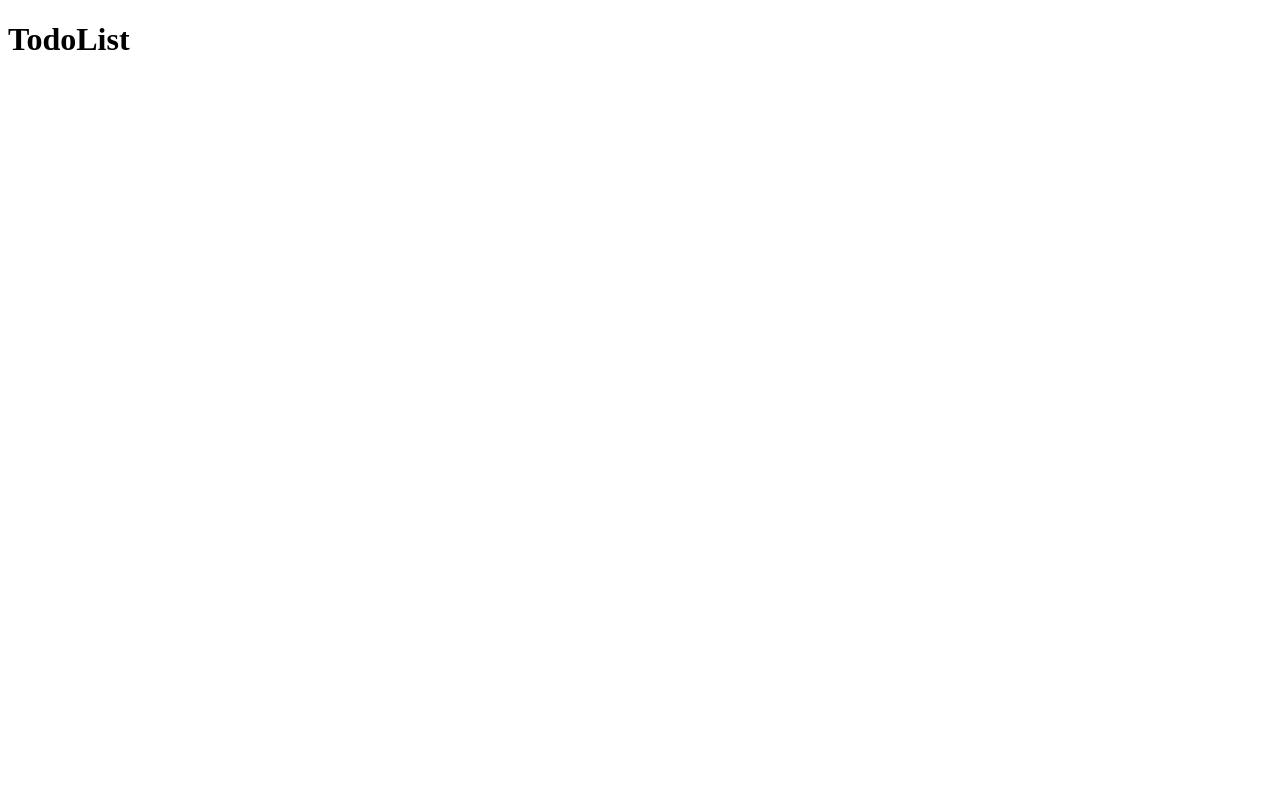
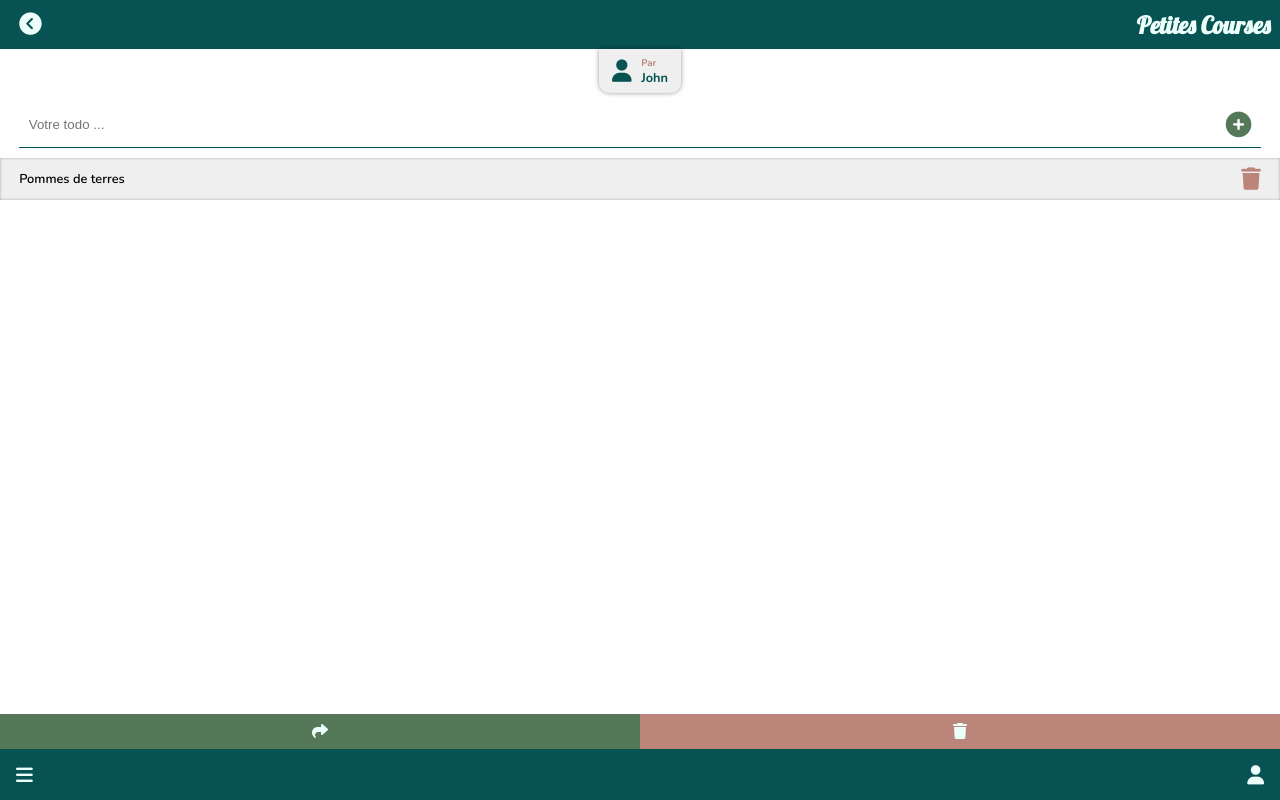
Before and after one commit to jojondass/todo-app-react, a React (Create React App) app: page / in a window 1280 px wide. Built offline with nearby package versions, Linux system fonts and the light colour scheme.

Commit message:
Fin de la page de rendu des todos

```diff
--- a/package.json
+++ b/package.json
@@ -10,9 +10,11 @@
     "@types/node": "^16.11.36",
     "@types/react": "^18.0.9",
     "@types/react-dom": "^18.0.4",
+    "@types/styled-components": "^5.1.25",
     "react": "^18.1.0",
     "react-dom": "^18.1.0",
     "react-scripts": "5.0.1",
+    "styled-components": "^5.3.5",
     "typescript": "^4.6.4",
     "web-vitals": "^2.1.4"
   },
--- a/public/index.html
+++ b/public/index.html
@@ -1,5 +1,5 @@
 <!DOCTYPE html>
-<html lang="en">
+<html lang="fr">
   <head>
     <meta charset="utf-8" />
     <link rel="icon" href="%PUBLIC_URL%/favicon.ico" />
@@ -9,6 +9,10 @@
       name="description"
       content="Web site created using create-react-app"
     />
+    <link rel="preconnect" href="https://fonts.googleapis.com">
+<link rel="preconnect" href="https://fonts.gstatic.com" crossorigin>
+<link rel="stylesheet" href="https://cdnjs.cloudflare.com/ajax/libs/font-awesome/6.1.1/css/all.min.css" integrity="sha512-KfkfwYDsLkIlwQp6LFnl8zNdLGxu9YAA1QvwINks4PhcElQSvqcyVLLD9aMhXd13uQjoXtEKNosOWaZqXgel0g==" crossorigin="anonymous" referrerpolicy="no-referrer" />
+<link href="https://fonts.googleapis.com/css2?family=Lobster&family=Nunito:ital,wght@0,200;0,300;0,400;0,500;0,600;0,700;0,800;0,900;1,200;1,300;1,400;1,500;1,600;1,700;1,800;1,900&display=swap" rel="stylesheet">
     <link rel="apple-touch-icon" href="%PUBLIC_URL%/logo192.png" />
     <!--
       manifest.json provides metadata used when your web app is installed on a
--- a/src/App.tsx
+++ b/src/App.tsx
@@ -1,7 +1,15 @@
+import { GlobalStyle } from './shared/ui'
+import TodoList from './todo-list/TodoList'
+
 /*
-* Ce fichier contient le composant principal
-* qui lui même contient l'application
-*/
+ * Ce fichier contient le composant principal
+ * qui lui même contient l'application
+ */
 export default function App() {
-    return <h1>TodoList</h1>
+  return (
+    <>
+      <GlobalStyle />
+      <TodoList />
+    </>
+  )
 }
--- /dev/null
+++ b/src/shared/ui.tsx
@@ -0,0 +1,235 @@
+// Import de styled components
+import styled, { createGlobalStyle } from 'styled-components'
+
+/**
+ * Ce fichier contient l'intégralité de nos composants
+ * stylisé. Vous retrouverez TOUT le css de l'application
+ * en dessous
+ */
+
+//=====
+//Thème
+//=====
+
+export const theme = {
+  colors: {
+    coldWhite: '#EDFFFB',
+    softBlack: '#4F4F4F',
+    greenOcean: '#075252',
+    validGreen: '#557859',
+    red: '#BB8579',
+    deepBlue: '#264F4A',
+    white: '#EFEFEF',
+  },
+}
+
+//========================================================
+// Style Global : Style des balises HTML nue (sans classe)
+//========================================================
+export const GlobalStyle = createGlobalStyle`
+    body, html {
+        margin: 0;
+        padding: 0;
+        font-family: 'Nunito', sans-serif;
+    }
+
+    h1 {
+        font-family: 'Lobster', sans-serif;
+    }
+`
+//============
+//Les gabarits
+//============
+
+export const AppContainer = styled.main`
+  display: flex;
+  flex-direction: column;
+  box-sizing: border-box;
+  min-width: 100vw;
+  min-height: 100vh;
+  align-items: stretch;
+`
+
+export const CenteredFlexContainer = styled.div`
+  display: flex;
+  justify-content: center;
+`
+
+export const StretchFlexContainer = styled.div`
+  display: flex;
+  align-items: stretch;
+  padding: 0px 1.2rem;
+  margin: 0.6rem 0;
+`
+
+export const TopNav = styled.nav`
+  display: flex;
+  background-color: ${theme.colors.greenOcean};
+  color: ${theme.colors.coldWhite};
+  align-items: center;
+  padding: 0px 0.6rem;
+`
+
+export const TopNavIcon = styled.i`
+  font-size: 1.4rem;
+  padding: 0.6rem;
+  text-align: center;
+  display: flex;
+  align-items: center;
+  justify-content: center;
+  cursor: pointer;
+`
+
+export const TopNavTitle = styled.h1`
+  text-align: right;
+  flex-grow: 2;
+  margin: 0.6rem 0;
+`
+
+export const Tag = styled.div`
+  padding: 0.4rem 0.8rem;
+  border-bottom-left-radius: 10px;
+  border-bottom-right-radius: 10px;
+  box-shadow: 0px 0px 5px rgba(0, 0, 0, 0.4);
+  display: flex;
+  align-items: center;
+  background-color: ${theme.colors.white};
+`
+
+export const TagIcon = styled.i`
+  display: flex;
+  font-size: 1.4rem;
+  color: ${theme.colors.greenOcean};
+`
+
+export const TagLabelContainer = styled.div`
+  display: flex;
+  flex-direction: column;
+  padding-left: 0.6rem;
+`
+
+export const TagLabelEntitled = styled.p`
+  color: ${theme.colors.red};
+  font-size: 0.6rem;
+  font-weight: bold;
+  margin: 0;
+`
+
+export const TagLabel = styled.p`
+  color: ${theme.colors.greenOcean};
+  margin: 0;
+  font-size: 0.8rem;
+  font-weight: bold;
+`
+
+export const InputContainer = styled.div`
+  display: flex;
+  align-items: center;
+  width: 100%;
+  border-bottom: 1px solid ${theme.colors.greenOcean};
+`
+
+export const Input = styled.input`
+  display: flex;
+  flex-grow: 2;
+  background: none;
+  border: none;
+  padding: 0.6rem;
+  color: ${theme.colors.softBlack};
+  &:focus {
+    outline: none;
+    border: none;
+  }
+`
+
+export const InputIcon = styled.i`
+  display: flex;
+  color: ${theme.colors.validGreen};
+  font-size: 1.6rem;
+  padding: 0.6rem;
+`
+
+export const TodoListContainer = styled.section`
+  display: flex;
+  flex-direction: column;
+`
+
+export const Todo = styled.div`
+  display: flex;
+  padding: 0.6rem 1.2rem;
+  background-color: ${theme.colors.white};
+  box-shadow: 0px 0px 3px rgba(0, 0, 0, 0.3) inset;
+  align-items: center;
+`
+
+export const TodoLabel = styled.p`
+  margin: 0;
+  flex-grow: 2;
+  font-size: 0.8rem;
+  font-weight: 600;
+`
+
+export const TodoIcon = styled.i`
+  color: ${theme.colors.red};
+  cursor: pointer;
+  font-size: 1.4rem;
+`
+
+export const BottomNav = styled.footer`
+  display: flex;
+  position: fixed;
+  bottom: 0;
+  width: 100vw;
+  box-sizing: border-box;
+  background-color: ${theme.colors.greenOcean};
+  color: ${theme.colors.coldWhite};
+  flex-direction: column;
+  align-items: stretch;
+`
+
+export const BottomNavAction = styled.div`
+  display: flex;
+  align-items: center;
+  width: 100%;
+  justify-content: space-between;
+`
+
+export const BottomNavShare = styled.div`
+  flex-basis: 50%;
+  padding: 0.6rem;
+  display: flex;
+  align-items: center;
+  justify-content: center;
+  background-color: ${theme.colors.validGreen};
+  cursor: pointer;
+`
+
+export const BottomNavDelete = styled.div`
+  flex-basis: 50%;
+  padding: 0.6rem;
+  display: flex;
+  align-items: center;
+  justify-content: center;
+  background-color: ${theme.colors.red};
+  cursor: pointer;
+`
+
+export const BottomNavMenu = styled.div`
+  display: flex;
+  justify-content: space-between;
+  padding: 1rem;
+`
+
+export const BottomNavItem = styled.i`
+  font-size: 1.2rem;
+`
+
+
+//============
+// POUR LE FUN
+//============
+
+export const MyParagraph = styled.p`
+  text-align: center;
+  color: #5e1868;
+`
--- /dev/null
+++ b/src/todo-list/TodoList.tsx
@@ -0,0 +1,56 @@
+import * as UI from '../shared/ui'
+
+/**
+ * Ce fichier contient le composant de l'écra
+ * de la liste des todos
+ */
+export default function TodoList() {
+    return (
+      <UI.AppContainer>
+      <UI.TopNav>
+        <UI.TopNavIcon className="fa-solid fa-circle-chevron-left"></UI.TopNavIcon>
+        <UI.TopNavTitle>Petites Courses</UI.TopNavTitle>
+      </UI.TopNav>
+
+      <UI.CenteredFlexContainer>
+        <UI.Tag>
+          <UI.TagIcon className="fa-solid fa-user"></UI.TagIcon>
+          <UI.TagLabelContainer>
+            <UI.TagLabelEntitled>Par</UI.TagLabelEntitled>
+            <UI.TagLabel>John</UI.TagLabel>
+          </UI.TagLabelContainer>
+        </UI.Tag>
+      </UI.CenteredFlexContainer>
+
+      <UI.StretchFlexContainer>
+        <UI.InputContainer>
+          <UI.Input placeholder="Votre todo ..." />
+          <UI.InputIcon className="fa-solid fa-circle-plus" />
+        </UI.InputContainer>
+      </UI.StretchFlexContainer>
+
+      <UI.TodoListContainer>
+        <UI.Todo>
+          <UI.TodoLabel>Pommes de terres</UI.TodoLabel>
+          <UI.TodoIcon className="fa-solid fa-trash"></UI.TodoIcon>
+        </UI.Todo>
+      </UI.TodoListContainer>
+
+      <UI.BottomNav>
+        <UI.BottomNavAction>
+          <UI.BottomNavShare>
+            <i className="fa-solid fa-share"></i>
+          </UI.BottomNavShare>
+          <UI.BottomNavDelete>
+            <i className="fa-solid fa-trash"></i>
+          </UI.BottomNavDelete>
+        </UI.BottomNavAction>
+
+        <UI.BottomNavMenu>
+          <UI.BottomNavItem className="fa-solid fa-bars"></UI.BottomNavItem>
+          <UI.BottomNavItem className="fa-solid fa-user"></UI.BottomNavItem>
+        </UI.BottomNavMenu>
+      </UI.BottomNav>
+    </UI.AppContainer>
+    )
+}
```
Also changed, not shown: 1 other file (tests, documents, lock files or other folders).
